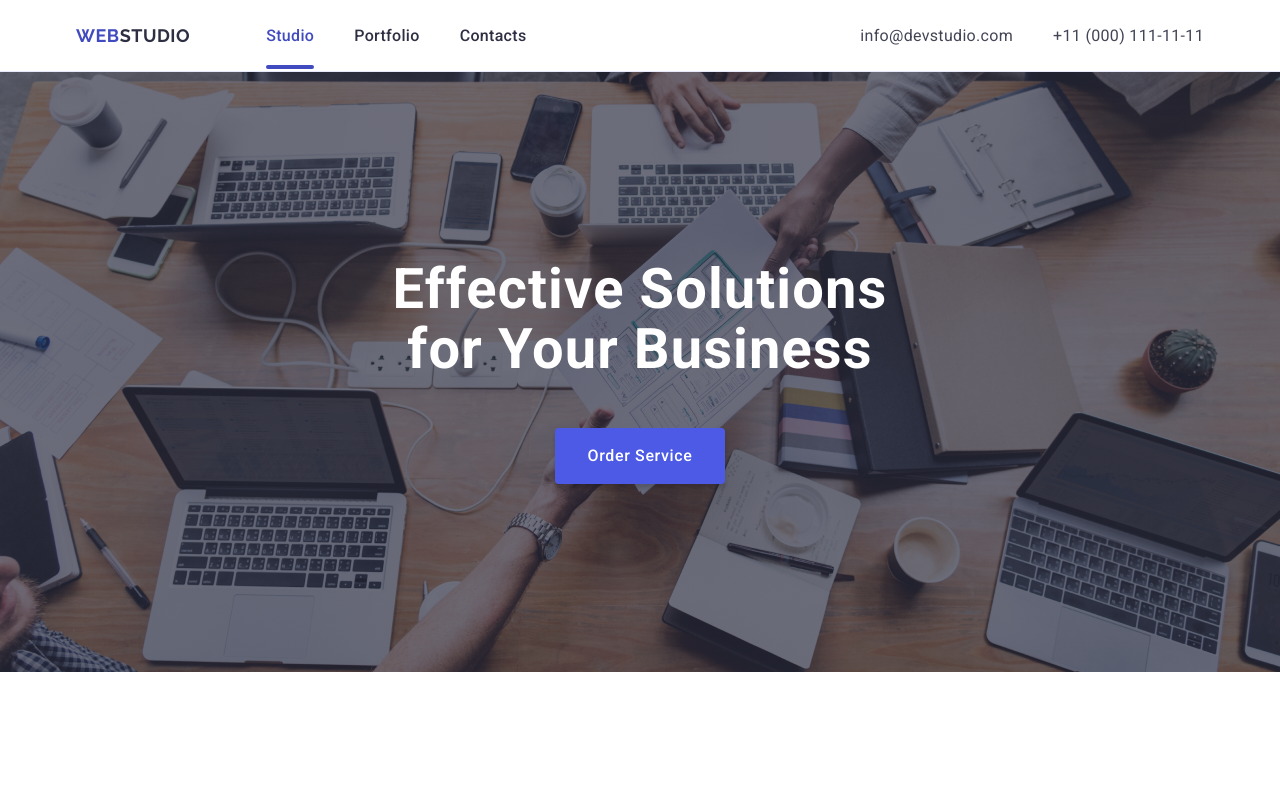
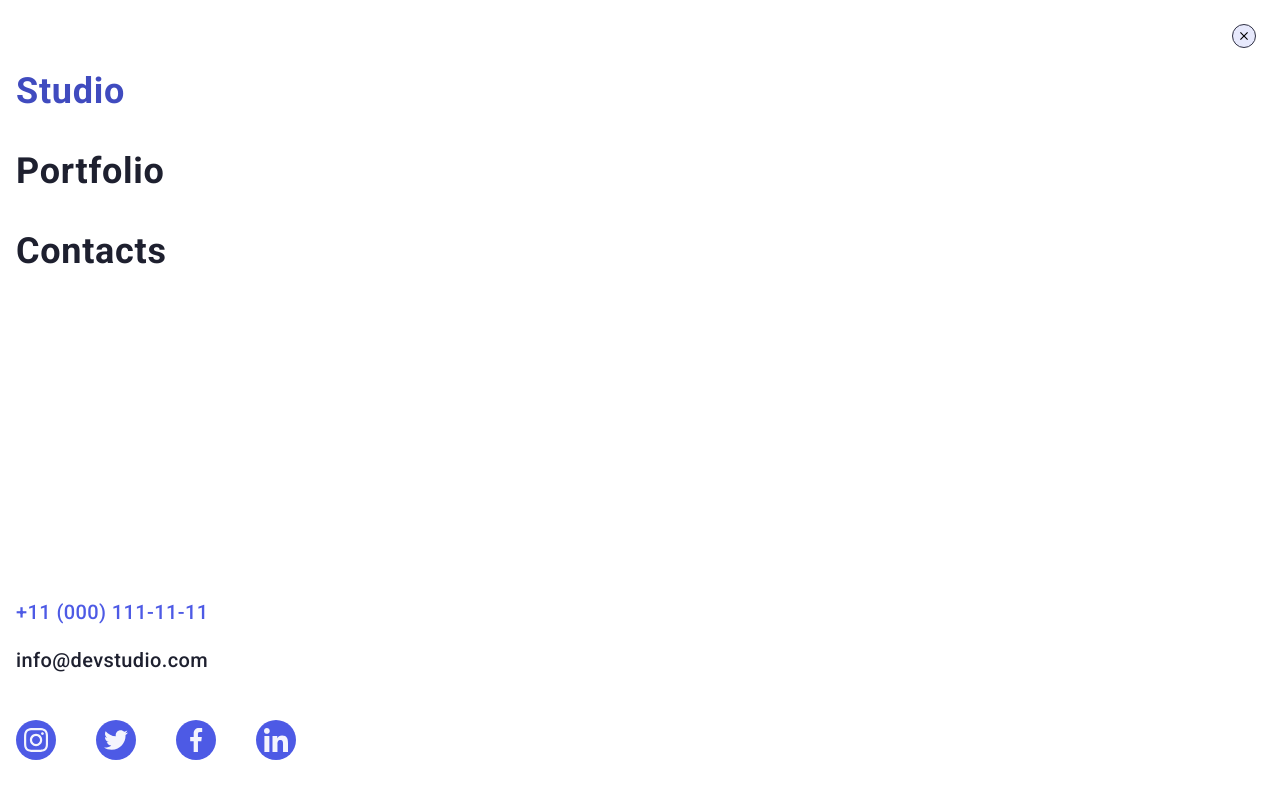
Before and after one commit to ShamanShine/goit-markup-hw-06, a plain HTML site: page index.html in a window 1280 px wide. Shown: the top 789 px of the page. Drawn offline with nearby package versions, Linux system fonts and the light colour scheme.

Commit message:
fix 08.10

```diff
--- a/css/styles.css
+++ b/css/styles.css
@@ -943,3 +943,125 @@ pointer-events: auto;
     margin-left: 16px;
     fill: #FFFFFF;
 }
+
+/* Mobile menu style */
+/* Mobile-list */
+.menu-container {
+    width: 100%;
+    height: 100%;
+    padding: 72px 16px 40px;
+
+    display: flex;
+    flex-direction: column;
+
+    background-color: #FFF;
+    position: fixed;
+    top: 0;
+    left: 0;
+
+    transform: translateX(100%);
+    transition: transform 300ms ease-in;
+}
+
+.menu-container.is-open {
+    transform: translateX(0);
+}
+
+.mobile-menu-btn {
+    position: absolute;
+    top: 24px;
+    right: 24px;
+
+    display: flex;
+    justify-content: center;
+    align-items: center;
+
+    padding: 0;
+
+    min-width: 24px;
+    min-height: 24px;
+
+    border: 1px solid var(--c-primary);
+    border-radius: 50%;
+    background-color: #E7E9FC;
+}
+
+/* .mobile-menu-icon {} */
+
+.mobile-menu-list {
+    margin-bottom: auto;
+}
+
+.mobile-menu-item:not(:last-child) {
+    margin-bottom: 40px;
+}
+
+.mobile-menu-link {
+
+    color: #1e202f;
+
+    font-family: Roboto;
+    font-size: 36px;
+
+    font-weight: 700;
+    line-height: 1.11;
+
+    letter-spacing: 0.02em;
+    text-transform: capitalize;
+}
+
+.mobile-menu-link.current {
+    color: var(--c-action-hover);
+}
+
+/* Mobile Контакты */
+.mobile-contacts {
+    margin-bottom: 48px;
+}
+
+.mobile-contacts-item:not(:last-child) {
+    margin-bottom: 24px;
+}
+
+.mobile-contacts-link {
+    color: #1e202f;
+
+    font-family: Roboto;
+    font-size: 20px;
+
+    font-weight: 500;
+    line-height: 1.2;
+
+    letter-spacing: 0.02em;
+}
+
+.mobile-contacts-link.accent {
+    color: var(--c-brand);
+}
+
+/* Mobile Иконки */
+.mobile-socials {
+    display: flex;
+    gap: 40px;
+    align-items: center;
+}
+
+.mobile-socials-item {}
+
+.mobile-socials-link {
+    width: 40px;
+    height: 40px;
+    border-radius: 50%;
+    background-color: #4D5AE5;
+
+    display: flex;
+    justify-content: center;
+    align-items: center;
+
+}
+
+.mobile-socials-icon {
+    fill: #F4F4FD;
+}
+
+dfgsdfgsdfgsdfgsdfgsdfgsdfg
--- a/index.html
+++ b/index.html
@@ -495,6 +495,70 @@
 
         </div>
     </div>
+
+    <!-- Mobile menu -->
+    <div class="menu-container is-open">
+        <button class="mobile-menu-btn">
+            <svg class="mobile-menu-icon" width="8" height="8">
+                <use href="./images/icons.svg#icon-close-black-18dp-2-1"></use>
+            </svg>
+
+        </button>
+        <!-- Mobile-list -->
+        <ul class="mobile-menu-list list">
+            <li class="mobile-menu-item">
+                <a href="" class="mobile-menu-link current link">Studio</a>
+            </li>
+            <li class="mobile-menu-item">
+                <a href="" class="mobile-menu-link link">Portfolio</a>
+            </li>
+            <li class="mobile-menu-item">
+                <a href="" class="mobile-menu-link link">Contacts</a>
+            </li>
+        </ul>
+        <!-- Mobile Контакты -->
+        <ul class="mobile-contacts list">
+            <li class="mobile-contacts-item">
+                <a href="tel:+110001111111" class="mobile-contacts-link accent link">+11 (000) 111-11-11</a>
+            </li>
+            <li class="mobile-contacts-item">
+                <a href="mailto:info@devstudio.com" class="mobile-contacts-link link">info@devstudio.com</a>
+            </li>
+        </ul>
+        <!-- Mobile Иконки -->
+        <ul class="mobile-socials list">
+            <li class="mobile-socials-item">
+                <a class="mobile-socials-link link" href="#">
+                    <svg class="mobile-socials-icon" width="24" height="24">
+                        <use href="./images/icons.svg#icon-instagram-2"></use>
+                    </svg>
+                </a>
+            </li>
+            <li class="mobile-socials-item">
+                <a class="mobile-socials-link link" href="#">
+                    <svg class="mobile-socials-icon" width="24" height="24">
+                        <use href="./images/icons.svg#icon-twitter-1"></use>
+                    </svg>
+                </a>
+            </li>
+
+            <li class="mobile-socials-item">
+                <a class="mobile-socials-link link" href="#">
+                    <svg class="mobile-socials-icon" width="24" height="24">
+                        <use href="./images/icons.svg#icon-facebook-1"></use>
+                    </svg>
+                </a>
+            </li>
+            <li class="mobile-socials-item">
+                <a class="mobile-socials-link link" href="#">
+                    <svg class="mobile-socials-icon" width="24" height="24">
+                        <use href="./images/icons.svg#icon-linkedin-1"></use>
+                    </svg>
+                </a>
+            </li>
+        </ul>
+    </div>
+
 </body>
 
 
```
